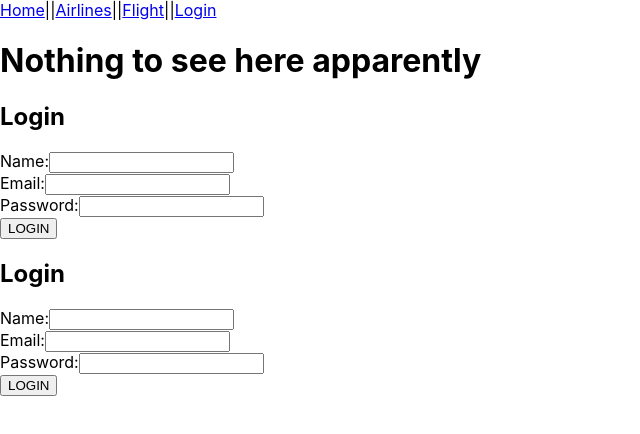
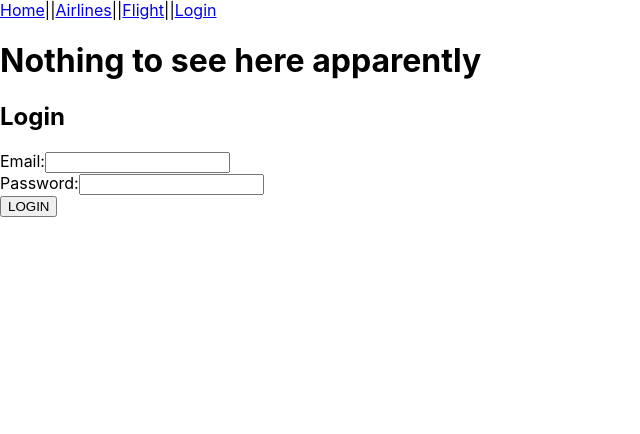
Before and after one commit to dkdam/nrd-airlines-frontend, a React (Create React App) app: page /Login in a window 1280 px wide. Shown: the top 434 px of the page, without its empty margins (0-640 px from the left). Built offline with nearby package versions, Linux system fonts and the light colour scheme.

Commit message:
update on app.js and login.js file

```diff
--- a/src/components/App.js
+++ b/src/components/App.js
@@ -11,7 +11,7 @@ function App() {
       password: 'chicken'
     }
 
-    const [user, setUser] = useState({name:'', email:''});
+    const [user, setUser] = useState({password:'', email:''});
     const [error, setError] = useState('');
 
     const Log_in = details => {
@@ -38,7 +38,7 @@ function App() {
       <Route path="/flight" element={<Flight />} />
       <Route path="/Login" element ={<Login />} />
     </Routes>
-
+{/*
     <div className="App">
       {(user.email !='') ? (
         <div className="welcome">
@@ -48,7 +48,7 @@ function App() {
       ) : (
         <Login Log_in={ Log_in } error={ error }/>
       )}
-    </div>
+    </div> */}
     </div>
   );
 }
--- a/src/components/Login.js
+++ b/src/components/Login.js
@@ -3,8 +3,9 @@ import React, { Component } from "react";
 class Login extends Component {
     constructor() {
         super();
-        this.state = { name: '', email:'', password:''};
-        this._handleInput = this._handleInput.bind(this)
+        this.state = { email:'', password:''};
+        this._inputEmail  = this._inputEmail.bind(this)
+        this._inputPassword  = this._inputPassword.bind(this)
         this._handleSubmit = this._handleSubmit.bind(this)
     }
 
@@ -13,10 +14,12 @@ class Login extends Component {
 
     }
 
-    _handleInput = (e) => {
-        this.setState( {content: e.target.value} )
+    _inputEmail = (e) => {
+        this.setState( {email: e.target.value} )
     }
-
+    _inputPassword = (e) => {
+        this.setState( {password: e.target.value} )
+    }
 
     render()  {
         return(
@@ -25,16 +28,12 @@ class Login extends Component {
                     <h2>Login</h2>
                     { /* Error */ }
                     <div>
-                        <label htmlFor="name">Name:</label>
-                        <input type="text" name='name' id='name' />
-                    </div>
-                    <div>
                         <label htmlFor="email">Email:</label>
-                        <input type="email" name='email' id='email' />
+                        <input type="email" required onChange={ this._inputEmail }  />
                     </div>
                     <div>
                         <label htmlFor="password">Password:</label>
-                        <input type="password" name='password' id='password' />
+                        <input type="password" required onChange={ this._inputPassword }/>
                     </div>
                         <input type="submit" value='LOGIN'/>
                 </div>
```
